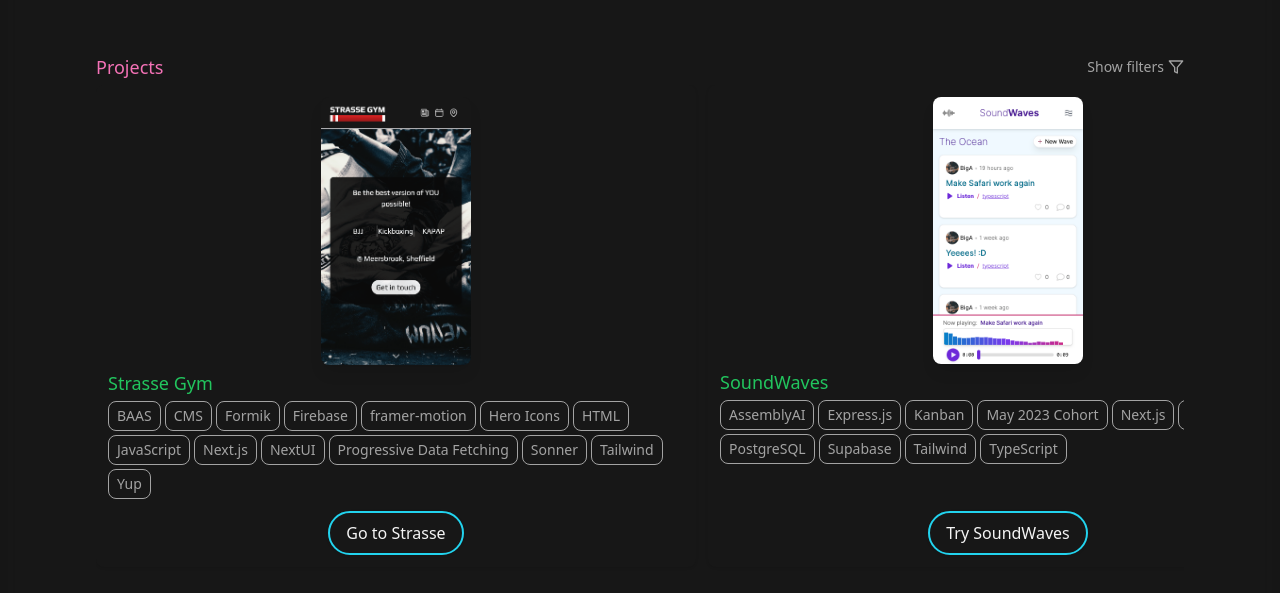
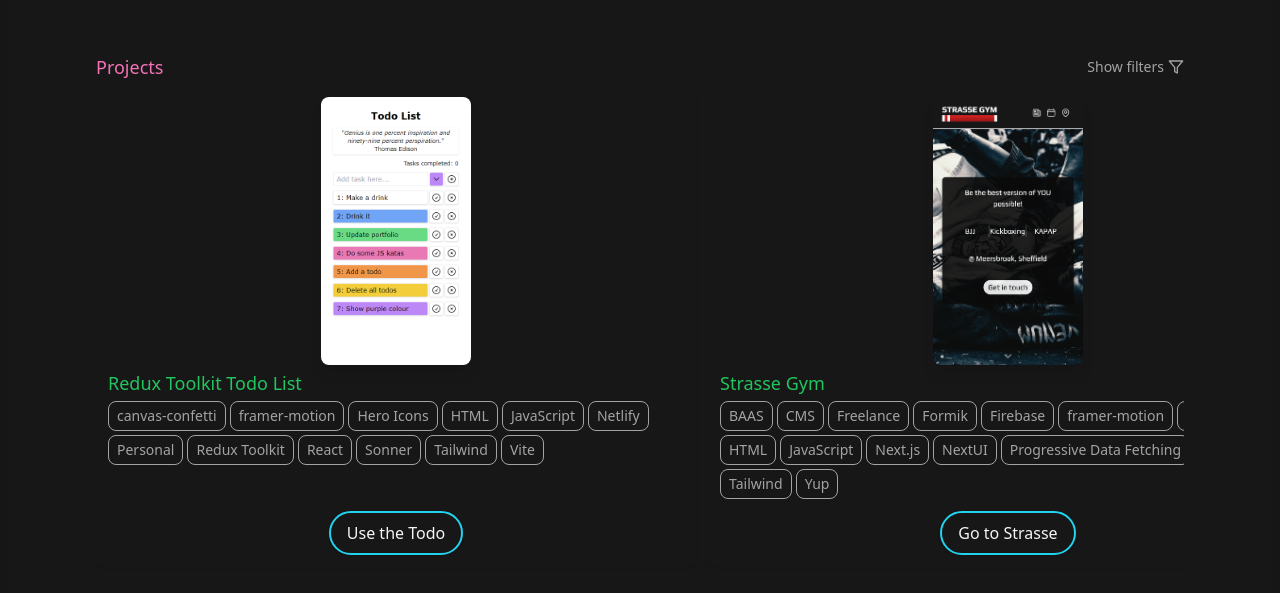
Before and after one commit to charlieBdev/portfolio, a Next.js app: page / in a window 1280 px wide. Shown: the part 1678-2271 px from the top of the page. Built offline with nearby package versions, Linux system fonts and the light colour scheme.

Commit message:
add todo

```diff
--- a/src/data/projectsArr.ts
+++ b/src/data/projectsArr.ts
@@ -1,9 +1,31 @@
 const projectsArr = [
 	{
+		name: 'Redux Toolkit Todo List',
+		desc: 'Not done yet',
+		imgURL: '/Todo/Todo.png',
+		tags: [
+			'Personal',
+			'Redux Toolkit',
+			'Vite',
+			'framer-motion',
+			'Hero Icons',
+			'HTML',
+			'JavaScript',
+			'React',
+			'Sonner',
+			'Tailwind',
+			'Netlify',
+			'canvas-confetti',
+		],
+		btnText: 'Use the Todo',
+		btnLink: 'https://totallyoriginaltodolist.netlify.app/',
+	},
+	{
 		name: 'Strasse Gym',
-		desc: 'Not done yet',
+		desc: 'Made for the gym I go to and also an opportunity to learn Firebase.',
 		imgURL: '/Strasse/StrasseGym.png',
 		tags: [
+			'Freelance',
 			'Formik',
 			'Yup',
 			'BAAS',
@@ -27,6 +49,7 @@
 	// 	desc: 'A tool made for getting images from a website. Originally made to speed up the process of archiving old websites. The search history shows the last 3 searches and you can go to a random URL from a list I have stored in an array. In development everything worked fine up until deploying on Vercel so I had to make use of Browserless. The project also uses Puppeteer and I hope to implement the option to filter small images and the ability to download all or a selection of images.',
 	// 	imgURL: '/WebImageScraper/Web-Image-Scraper.png',
 	// 	tags: [
+	// 		'Personal',
 	// 		'Browserless',
 	// 		'HTML',
 	// 		'JavaScript',
@@ -44,6 +67,7 @@
 	// 	desc: "This is my second Next.js app. The icons, skills, and project data are stored in variables and rendered in lists as cards. This makes adding new items easy and the code DRY. I used a frosted navbar and EmailJS for the contact form. Inspiration for the colours was taken from my VS Code theme - oh lucy. Note - there may be a few bugs and I'll be adding more functionality and projects as time passes!",
 	// 	imgURL: '/Portfoliov2/Portfoliov2.png',
 	// 	tags: [
+	//		'Personal',
 	// 		'EmailJS',
 	// 		'framer-motion',
 	// 		'HTML',
@@ -63,6 +87,7 @@
 		desc: "A full stack team project made in under two weeks. SoundWaves is a more accessible Twitter experience that allows users to record 'waves', which are then transcribed. We spiked the project before commencing and made wireframes and component trees as part of our planning. We also held standups daily and tracked progress using Trello.",
 		imgURL: '/SoundWaves/SoundWaves.png',
 		tags: [
+			'Bootcamp',
 			'AssemblyAI',
 			'Express.js',
 			'Kanban',
@@ -82,6 +107,7 @@
 		desc: "NC News is a minimalistic Reddit clone. I'm currently working on this to improve on the current functionality and a few more features I'd like to add are user accounts, the ability to up or down vote articles and comments, and the ability to post an article. Having used Tailwind in more recent projects, I'm also now adding that as, while the styling with Vanilla CSS was great in my opinion, it was a pain having to edit or add more styling.",
 		imgURL: '/NCNews/NCNews.png',
 		tags: [
+			'Bootcamp',
 			'CORS',
 			'Notistack',
 			'PERN',
@@ -100,6 +126,7 @@
 		desc: 'The backend for NC News was developed using Test-Driven Development with Jest and Supertest and the Model View Controller design pattern. There are currently nine endpoints to handle GET, POST, PATCH, and DELETE requests, but I will be adding more soon as more features are required on the frontend. The database is hosted by ElephantSQL.',
 		imgURL: '/NCNews/NCNewsAPI.png',
 		tags: [
+			'Bootcamp',
 			'ElephantSQL',
 			'Express.js',
 			'Jest',
@@ -120,6 +147,7 @@
 	// 	desc: 'A solo frontend project that connects to the NASA Meteorite Landings API to get data on meteorites in a given year. I hope to add a visualisation of a world map showing where each meteor hit and also a single meteor page. This was my first experience with React, connecting to an API, and using pagination. Times misspelt meteroites - 42,000,001!',
 	// 	imgURL: '/Meteorites/Meteorites.png',
 	// 	tags: [
+	// 		'Bootcamp',
 	// 		'Axios',
 	// 		'Express.js',
 	// 		'Jest',
@@ -146,6 +174,7 @@
 		desc: "This was a solo project made while on my first part-time Software Development bootcamp at Sheffield College. Prior to this I hadn't used VS Code or C# but loved the opportunity to work on a simulation of a real-world project. The project was managed using Monday. The app is a calculator of sorts, which helps staff calculate the costs of surfboard and wetsuit rentals.",
 		imgURL: '/FillerGoodVibesSign.png',
 		tags: [
+			'Bootcamp',
 			'C#',
 			'Monday',
 			'VS Code',
```
Also changed, not shown: public/Todo/Todo.png (added).
